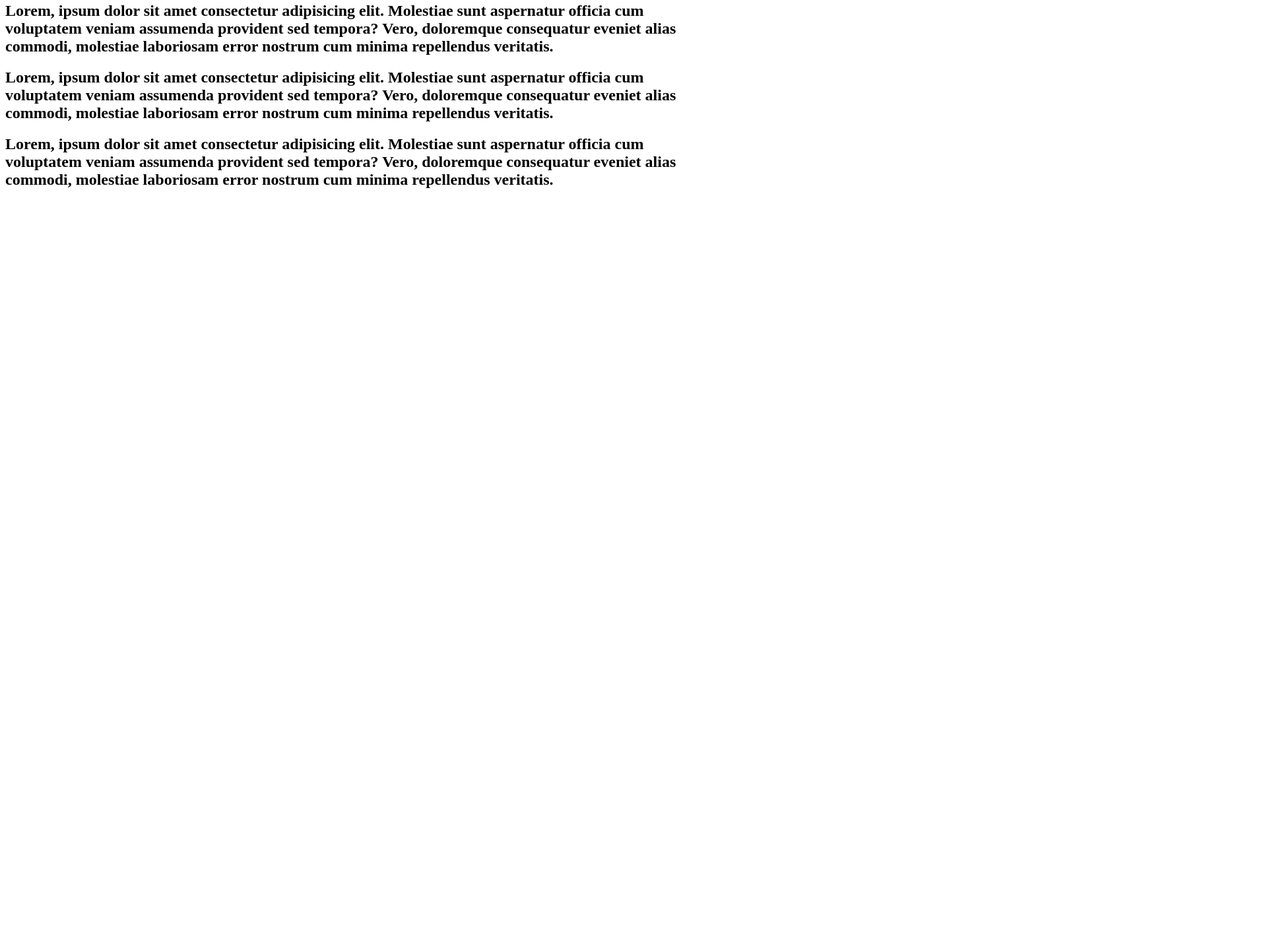
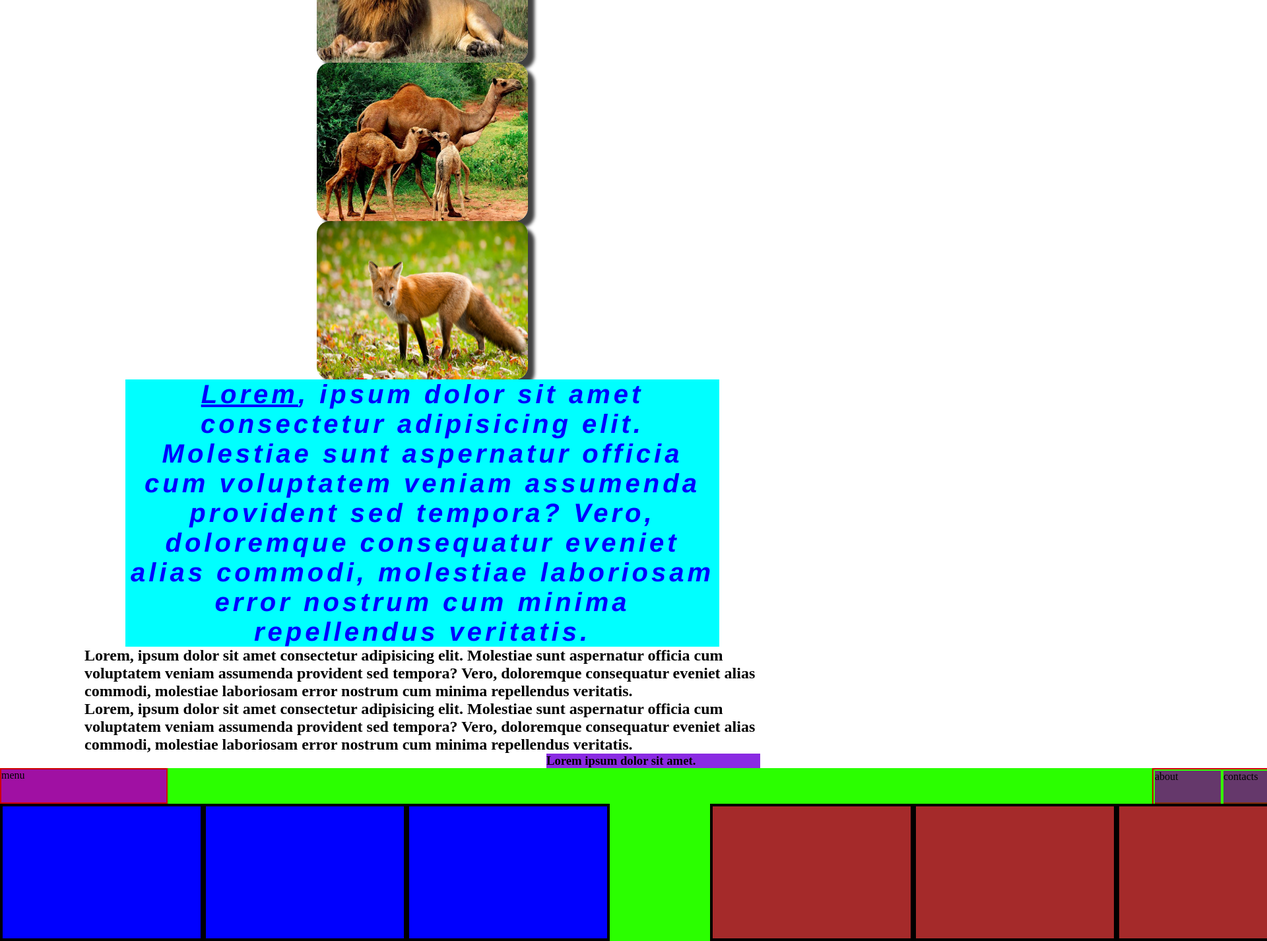
Before and after one commit to PittMadison/Bootcamp_9, a plain HTML site: page lesson_1/index.html in a window 1280 px wide. Shown: the part 625-2051 px from the top of the page at 66% size, 1920 px wide, since content can reach past the window. Before the commit the page ends 931 px from the top, so only its background shows below. Drawn offline with Linux system fonts and the light colour scheme.

Commit message:
mod html and css lesson1

```diff
--- a/lesson_1/css/style.css
+++ b/lesson_1/css/style.css
@@ -1,3 +1,117 @@
-.animals_description {
-        width: 85%;
+*{
+    margin: 0;
+    padding: 0;
 }
+.header{
+    padding: 30px 0;
+    width: 1600px;
+    margin: 0 auto;
+    background-color: rgb(209, 82, 66);
+}
+
+.href-logo{
+    width: 600px;
+    height: 180px;
+    font-size: 180px;
+    display: block;
+}
+.title{
+    width: 900px;
+    margin: auto;
+    background-color: aqua;
+    color: blue;
+    font-size: 40px;
+    text-align: center;
+    font-family: 'Franklin Gothic Medium', 'Arial Narrow', Arial, sans-serif;
+    font-style: italic;
+    letter-spacing: 5px; }
+
+.lorem{text-decoration: underline;}
+
+.header-logo{
+    width: 600px;
+    margin: auto;
+}
+.beasts{
+    display: block;
+    border-radius: 20px;
+    -webkit-box-shadow: 10px 10px 5px 0px rgba(0,0,0,0.75);
+-moz-box-shadow: 10px 10px 5px 0px rgba(0,0,0,0.75);
+box-shadow: 10px 10px 5px 0px rgba(0,0,0,0.75);
+margin: auto;
+}
+.animals{
+    display: block;
+}
+.logo-image{
+    margin: auto;
+    width: 600px;
+    height: 180px;
+}
+.main{
+    width: 1024px;
+    margin: 0 auto;
+
+}
+.animal_description{
+    width: 700px;
+    float: left;
+    display: inline-block;
+background-color: aqua
+}
+.aside{width: 1024px}
+.weather{
+    width: 324px;
+    float: right;
+    display: inline-block;
+    background-color: blueviolet
+}
+
+.footer{
+        background-color: rgb(43, 255, 0);
+
+        width: 2000px;
+}
+
+.box1, .box2{
+width: 300px;
+height: 200px;
+background-color: brown;
+border: 4px solid black;
+float: right;
+}
+.box2{
+    background-color: blue;
+    float: left;
+}
+
+.clearfix:after{
+    content: "";
+    display: table;
+    clear:both;
+}
+.shadow{
+    -webkit-box-shadow: 10px 10px 5px 0px rgba(0,0,0,0.75);
+-moz-box-shadow: 10px 10px 5px 0px rgba(0,0,0,0.75);
+box-shadow: 10px 10px 5px 0px rgba(0,0,0,0.75);
+margin: auto;
+}
+.menu {width: 2000px;}
+.box3, .box4
+{width: 250px;
+    height: 50px;
+    background-color: rgba(166, 5, 172, 0.952);
+    border: 2px solid rgb(206, 0, 0);
+    float: right;
+}
+.box3{float: left;}
+.box4{float: right;}
+.box5, .box6
+{width: 100px;
+    height: 50px;
+    background-color: rgba(1, 126, 12, 0.37);
+    border: 2px solid rgb(51, 255, 0);
+    float: right;}
+
+    .box5{float: left;}
+.box6{float: left;}
--- a/lesson_1/index.html
+++ b/lesson_1/index.html
@@ -8,22 +8,39 @@
     <title>Lesson_01</title>
 </head>
 <body>
-    <header>
-        <h1><a href="https://www.ukr.net/"><img src="./img/ukrnet.gif" alt="logo"></a></h1>
+    <header class="header">
+        <h1 class="header-logo"><a class="href-logo" href="https://www.ukr.net/"><img class="logo-image" src="./img/ukrnet.gif" alt="logo">
+        </a>
+    </h1>
     </header>
-    <main>
+    <main class="main">
 <section class="animals">
-    <img src="./img/indian-monkey-arrested-animals.jpg" width="320" height="240" alt="monkey">
-    <img src="./img/lion.jpg" width="320" height="240" alt="lion">
-    <img src="./img/camels.jpg" width="320" height="240" alt="camels">
-    <img src="./img/fox.jpg" width="320" height="240" alt="fox">
+    <h2><img class="beasts" src="./img/indian-monkey-arrested-animals.jpg" width="320" height="240" alt="monkey"></h2>
+        <h2><img class="beasts" src="./img/lion.jpg" width="320" height="240" alt="lion"></h2>
+            <h2><img class="beasts" src="./img/camels.jpg" width="320" height="240" alt="camels"></h2>
+                <h2><img class="beasts" src="./img/fox.jpg" width="320" height="240" alt="fox"></h2>
 </section>
 <section class="animals_description">
+    <h2 class="title"><span class="lorem">Lorem</span>, ipsum dolor sit amet consectetur adipisicing elit. Molestiae sunt aspernatur officia cum voluptatem veniam assumenda provident sed tempora? Vero, doloremque consequatur eveniet alias commodi, molestiae laboriosam error nostrum cum minima repellendus veritatis.</h2>
     <h2>Lorem, ipsum dolor sit amet consectetur adipisicing elit. Molestiae sunt aspernatur officia cum voluptatem veniam assumenda provident sed tempora? Vero, doloremque consequatur eveniet alias commodi, molestiae laboriosam error nostrum cum minima repellendus veritatis.</h2>
     <h2>Lorem, ipsum dolor sit amet consectetur adipisicing elit. Molestiae sunt aspernatur officia cum voluptatem veniam assumenda provident sed tempora? Vero, doloremque consequatur eveniet alias commodi, molestiae laboriosam error nostrum cum minima repellendus veritatis.</h2>
-    <h2>Lorem, ipsum dolor sit amet consectetur adipisicing elit. Molestiae sunt aspernatur officia cum voluptatem veniam assumenda provident sed tempora? Vero, doloremque consequatur eveniet alias commodi, molestiae laboriosam error nostrum cum minima repellendus veritatis.</h2>
+    <aside class="aside clearfix"><h3 class="weather">Lorem ipsum dolor sit amet.</h3></aside>
 </section>
     </main>
-    <footer></footer>
+    <footer class="footer clearfix shadow">
+    <div class="menu clearfix">
+        <div class="box3">menu</div>
+        <div class="box4 clearfix">
+          <div class="box5">about</div>
+          <div class="box6">contacts</div>
+        </div>
+    </div>
+        <div class="box1"></div>
+        <div class="box2"></div>
+        <div class="box1"></div>
+        <div class="box2"></div>
+        <div class="box1"></div>
+        <div class="box2"></div>
+    </footer>
 </body>
 </html>
```
